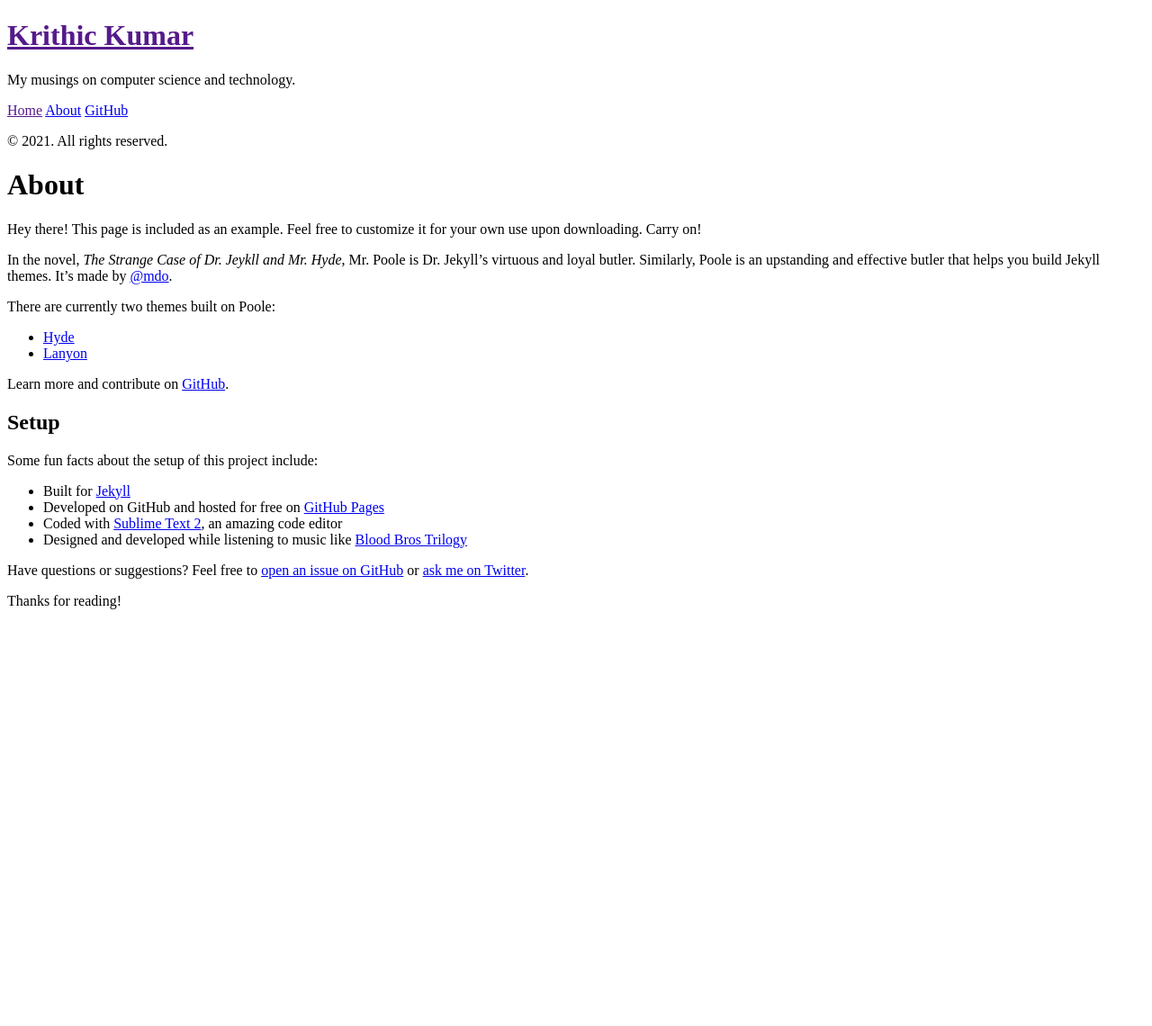
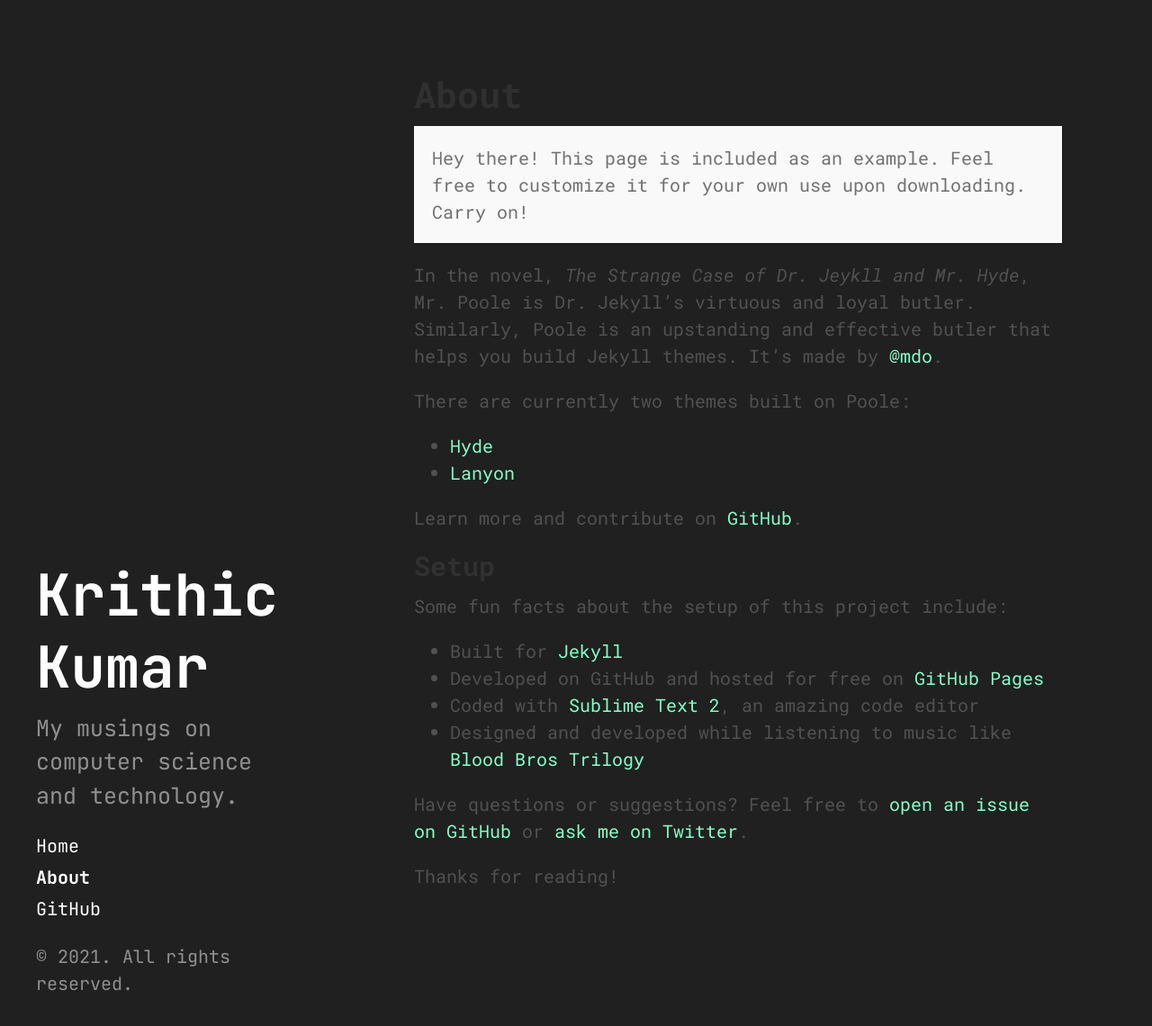
Before and after one commit to notjedi/notjedi.github.io, a Jekyll site: the page built from about.md, in a window 1280 px wide and 1148 px high. Shown: the top 1140 px of the window at 90% size. Built offline with Jekyll 4.4.1, drawn with Linux system fonts in a browser that asks for light colours.

Commit message:
that didin't fix the issue hope this will

```diff
--- a/404.html
+++ b/404.html
@@ -6,5 +6,5 @@
 
 <div class="page">
   <h1 class="page-title">404: Page not found</h1>
-  <p class="lead">Sorry, we've misplaced that URL or it's pointing to something that doesn't exist. <a href="{{ site.baseurl }}">Head back home</a> to try finding it again.</p>
+  <p class="lead">Sorry, we've misplaced that URL or it's pointing to something that doesn't exist. <a href="{{ site.url }}">Head back home</a> to try finding it again.</p>
 </div>
--- a/_config.yml
+++ b/_config.yml
@@ -7,13 +7,13 @@
 
 # Setup
 title:            Krithic Kumar
-tagline:          'A Jekyll theme'
+# tagline:          'A Jekyll theme'
 description:      'My musings on computer science and technology.'
-baseurl:          '/'
+baseurl:          /
+url:              https://jedi2610.github.io/
 
 author:
   name:           'Krithic Kumar'
-  url:            https://jedi2610.github.io
 
 paginate:         5
 
--- a/_includes/head.html
+++ b/_includes/head.html
@@ -15,15 +15,15 @@
   </title>
 
   <!-- CSS -->
-  <link rel="stylesheet" href="{{ site.baseurl }}public/css/poole.css">
-  <link rel="stylesheet" href="{{ site.baseurl }}public/css/syntax.css">
-  <link rel="stylesheet" href="{{ site.baseurl }}public/css/hyde.css">
+  <link rel="stylesheet" href="{{ site.url }}public/css/poole.css">
+  <link rel="stylesheet" href="{{ site.url }}public/css/syntax.css">
+  <link rel="stylesheet" href="{{ site.url }}public/css/hyde.css">
   <!-- <link rel="stylesheet" href="https://fonts.googleapis.com/css2?family=JetBrains+Mono:ital,wght@0,400;0,700;1,400&display=swap"> -->
   <link rel="stylesheet" href="https://fonts.googleapis.com/css2?family=JetBrains+Mono:ital,wght@0,400;0,700;1,400&family=Roboto+Mono:ital,wght@0,400;0,700;1,400&display=swap">
 
   <!-- Icons -->
-  <link rel="apple-touch-icon-precomposed" sizes="144x144" href="{{ site.baseurl }}public/apple-touch-icon-144-precomposed.png">
-                                 <link rel="shortcut icon" href="{{ site.baseurl }}public/favicon.ico">
+  <link rel="apple-touch-icon-precomposed" sizes="144x144" href="{{ site.url }}public/apple-touch-icon-144-precomposed.png">
+                                 <link rel="shortcut icon" href="{{ site.url }}public/favicon.ico">
 
   <!-- RSS -->
   <link rel="alternate" type="application/rss+xml" title="RSS" href="/atom.xml">
--- a/_includes/sidebar.html
+++ b/_includes/sidebar.html
@@ -2,7 +2,7 @@
   <div class="container sidebar-sticky">
     <div class="sidebar-about">
       <h1>
-        <a href="{{ site.baseurl }}">
+        <a href="{{ site.url }}">
           {{ site.title }}
         </a>
       </h1>
@@ -10,7 +10,7 @@
     </div>
 
     <nav class="sidebar-nav">
-      <a class="sidebar-nav-item{% if page.url == site.baseurl %} active{% endif %}" href="{{ site.baseurl }}">Home</a>
+      <a class="sidebar-nav-item{% if page.url == site.url %} active{% endif %}" href="{{ site.baseurl }}">Home</a>
 
       {% comment %}
         The code below dynamically generates a sidebar nav of pages with
--- a/index.html
+++ b/index.html
@@ -21,15 +21,15 @@
 
 <div class="pagination">
   {% if paginator.next_page %}
-    <a class="pagination-item older" href="{{ site.baseurl }}page{{paginator.next_page}}">Older</a>
+    <a class="pagination-item older" href="{{ site.url }}page{{paginator.next_page}}">Older</a>
   {% else %}
     <span class="pagination-item older">Older</span>
   {% endif %}
   {% if paginator.previous_page %}
     {% if paginator.page == 2 %}
-      <a class="pagination-item newer" href="{{ site.baseurl }}">Newer</a>
+      <a class="pagination-item newer" href="{{ site.url }}">Newer</a>
     {% else %}
-      <a class="pagination-item newer" href="{{ site.baseurl }}page{{paginator.previous_page}}">Newer</a>
+      <a class="pagination-item newer" href="{{ site.url }}page{{paginator.previous_page}}">Newer</a>
     {% endif %}
   {% else %}
     <span class="pagination-item newer">Newer</span>
```
